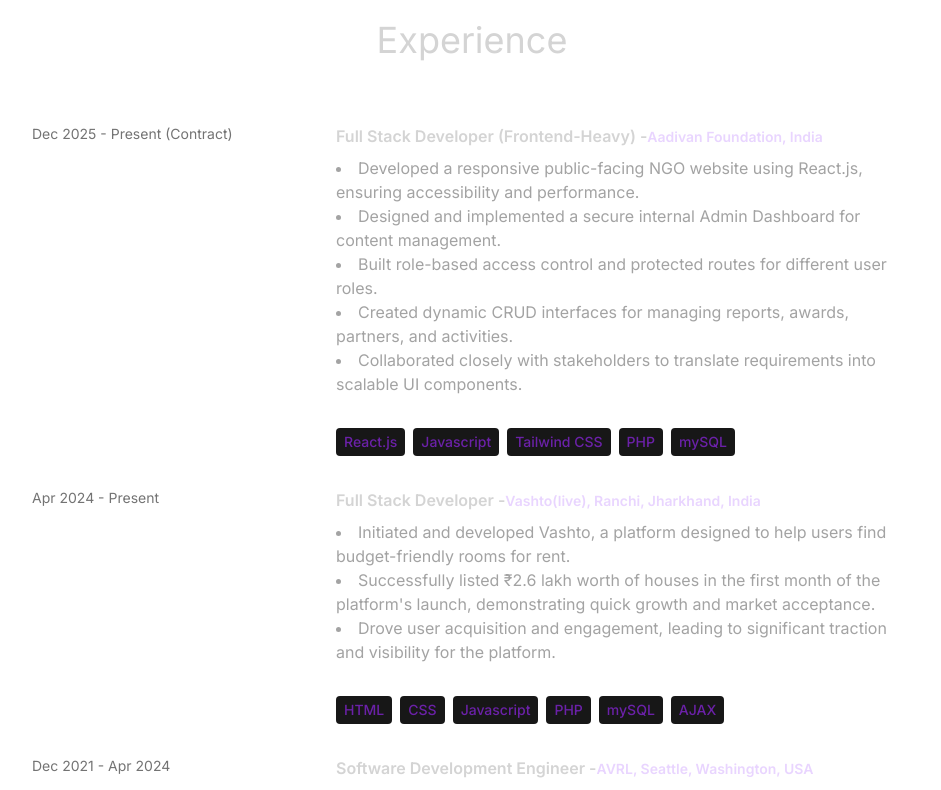
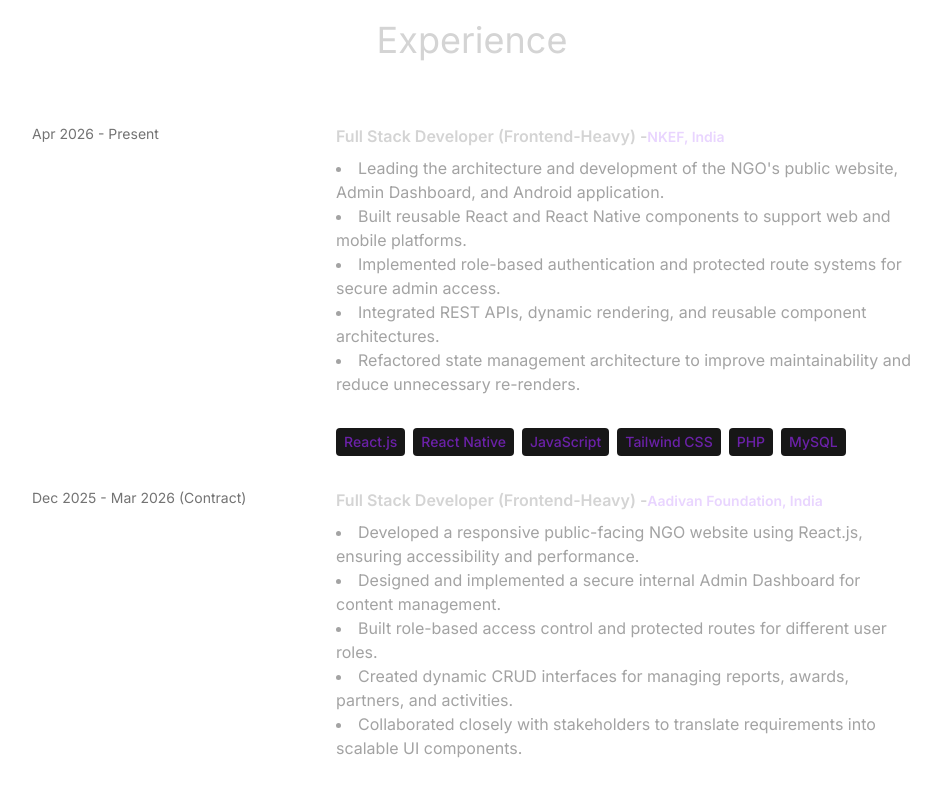
Before and after one commit to Ranveer0208/react-portfolio-ranveer, a React (Vite) app: page / in a window 1280 px wide. Shown: the part 1760-2550 px from the top of the page, without its empty margins (168-1109 px from the left). Built offline with nearby package versions, Linux system fonts and the light colour scheme.

Commit message:
Add NKEF project to portfolio

```diff
--- a/src/constant/index.ts
+++ b/src/constant/index.ts
@@ -5,8 +5,9 @@ import project4 from "../assets/projects_pic/vus.jpeg";
 import project5 from "../assets/projects_pic/portfolio.png"
 import project6 from "../assets/projects_pic/coronatest.jpeg";
 import project7 from "../assets/projects_pic/aadivan.png";
+import project8 from "../assets/projects_pic/nkef.png";
 
-export const HERO_CONTENT: string = `Self-motivated developer with over 3 years of hands-on experience working on a wide range of web-based projects. Passionate about coding and specialize in creating customized user interfaces that are accessible, user-friendly, and secure. I am highly organized and able to manage multiple projects and deadlines effectively. By staying up-to-date with the latest technologies, I consistently apply best practices to deliver high-quality solutions. I am also skilled in adapting to new challenges and continuously improving my work to meet the evolving needs of each project.`;
+export const HERO_CONTENT: string = `Frontend-focused Full Stack Developer with 4+ years of experience building scalable web applications using React.js, JavaScript, TypeScript, PHP, and MySQL. Experienced in developing responsive user interfaces, admin dashboards, authentication systems, REST API integrations, and mobile-first applications. Passionate about creating performant, user-friendly products and solving real-world business problems through technology.`;
 
 export const ABOUT_TEXT: string = `I am a motivated software developer with over three years of experience building web-based applications, I have honed my skills in crafting intuitive, secure, and scalable solutions that meet users' needs. During my tenure at AVRL in Seattle, I contributed to developing advanced bot functionalities using JavaScript, earning two promotions in under two years due to consistently high performance. I also managed multiple client projects simultaneously, ensuring timely delivery and quality. Beyond my professional experience, I’ve initiated and built platforms such as Vashto and VuStatus, showcasing my expertise in full-stack development and entrepreneurial acumen. For instance, Vashto successfully listed ₹2.6 lakh worth of rental properties in its first month.`;
 
@@ -22,7 +23,27 @@ type ExperienceType = {
 
 export const EXPERIENCES: ExperienceType[] | undefined = [
    {
-      year: "Dec 2025 - Present (Contract)",
+      year: "Apr 2026 - Present",
+      role: "Full Stack Developer (Frontend-Heavy)",
+      company: "NKEF, India",
+      description: `
+   • Leading the architecture and development of the NGO's public website, Admin Dashboard, and Android application.
+   • Built reusable React and React Native components to support web and mobile platforms.
+   • Implemented role-based authentication and protected route systems for secure admin access.
+   • Integrated REST APIs, dynamic rendering, and reusable component architectures.
+   • Refactored state management architecture to improve maintainability and reduce unnecessary re-renders.`,
+      technologies: [
+         "React.js",
+         "React Native",
+         "JavaScript",
+         "Tailwind CSS",
+         "PHP",
+         "MySQL"
+      ],
+      website: "https://neevkieentfoundation.org/"
+   },
+   {
+      year: "Dec 2025 - Mar 2026 (Contract)",
       role: "Full Stack Developer (Frontend-Heavy)",
       company: "Aadivan Foundation, India",
       description: `
@@ -35,7 +56,7 @@ export const EXPERIENCES: ExperienceType[] | undefined = [
       website: "https://aadivanfoundation.org"
    },
    {
-      year: "Apr 2024 - Present",
+      year: "Apr 2024 - Dec 2025",
       role: "Full Stack Developer",
       company: "Vashto(live), Ranchi, Jharkhand, India",
       description: `
@@ -80,6 +101,21 @@ type ProjectType = {
 }
 
 export const PROJECTS: ProjectType[] = [
+   {
+      id: 8,
+      title: "NKEF",
+      image: project8,
+      description: `Developed an NGO website, secure Admin Dashboard, and Android application with role-based authentication and reusable architecture.`,
+      technologies: [
+         "React",
+         "React Native",
+         "JavaScript",
+         "Tailwind",
+         "PHP",
+         "MySQL"
+      ],
+      demo_link: "https://neevkieentfoundation.org/",
+   },
    {
       id: 7,
       title: "Aadivan Foundation",
```
Also changed, not shown: src/assets/projects_pic/nkef.png (added).
